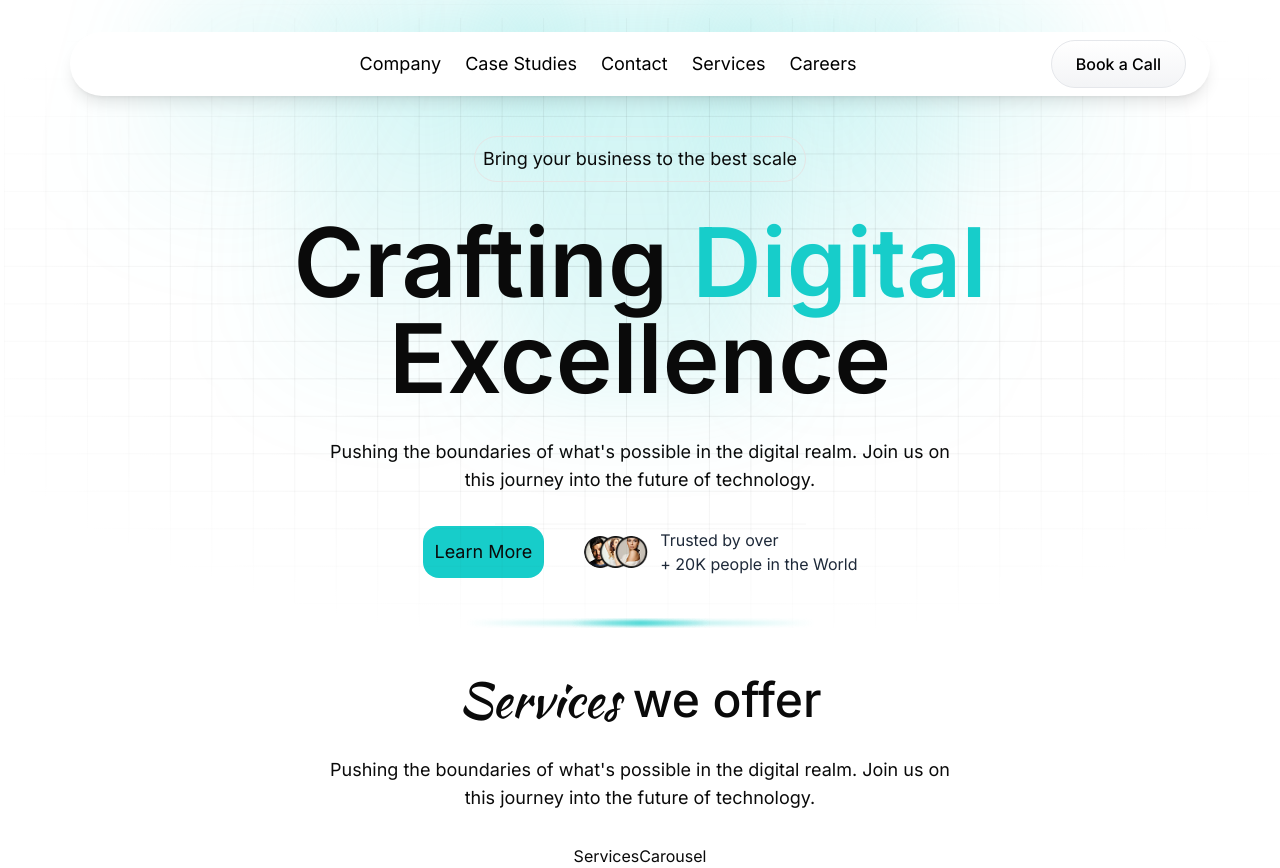
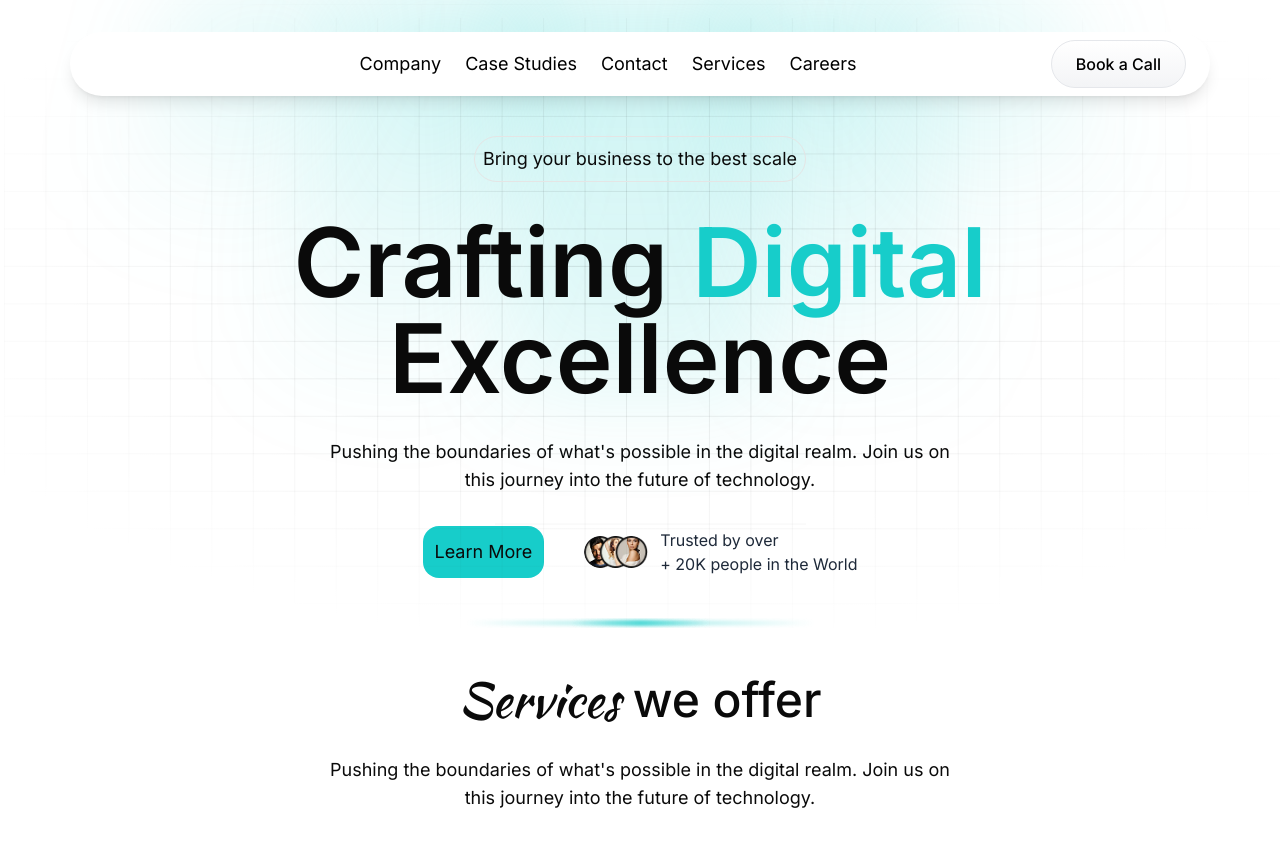
Before and after one commit to Roshen-Perera/ceylon-developers-portfolio, a Next.js app: page / in a window 1280 px wide. After the commit the page ends 844 px from the top, so only its background shows below. Built offline with nearby package versions, Linux system fonts and the light colour scheme.

Commit message:
Refactor ServicesCarousel component structure for improved readability

```diff
--- a/components/ServicesCarousel.tsx
+++ b/components/ServicesCarousel.tsx
@@ -2,7 +2,11 @@ import React from 'react'
 
 const ServicesCarousel = () => {
   return (
-    <div>ServicesCarousel</div>
+    <>
+    <div>
+
+    </div>
+    </>
   )
 }
 
```
